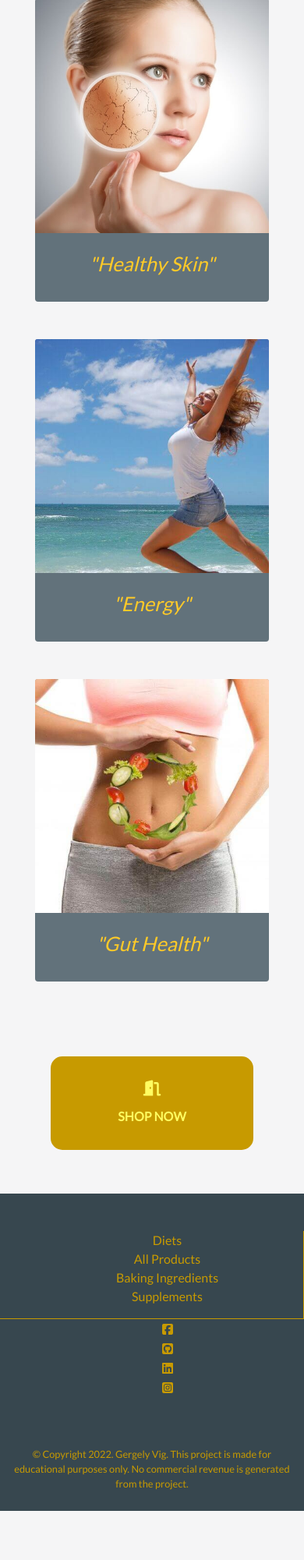
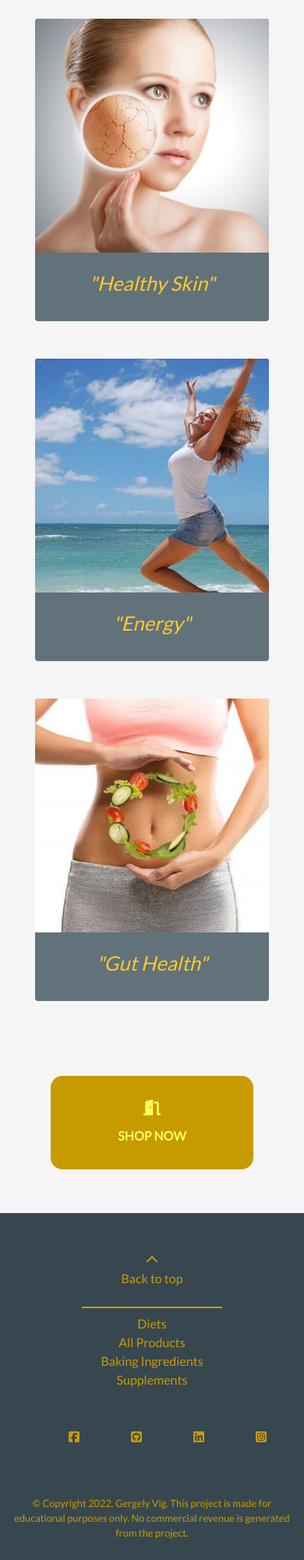
Before and after one commit to Code-Institute-Submissions/szomoru-MP4-DietPantry_MarResub, a Django app: page / in a window 390 px wide. Shown: the part 2183-4184 px from the top of the page at 78% size. Before the commit the page ends 4121 px from the top, so only its background shows below. Run offline with Django 3.2, Linux system fonts and the light colour scheme; some libraries are stand-ins or nearby versions.

Commit message:
back to top feature added to footer, footer styling finished

```diff
--- a/home/templates/home/includes/mission.html
+++ b/home/templates/home/includes/mission.html
@@ -1,3 +1,4 @@
+<hr class="w-75 mb-3">
 <div id="mission" class="container-fluid">
     <div class="row pb-3 justify-content-center">
         <div class="col-10 text-center">
--- a/home/templates/home/index.html
+++ b/home/templates/home/index.html
@@ -2,7 +2,7 @@
 {% load static %}
 
 {% block page-header %}
-    <div class="container header-container">
+    <div id="dp-section-header" class="container header-container">
         <div class="row">
             <div class="col"></div>
         </div>
--- a/static/css/base.css
+++ b/static/css/base.css
@@ -144,7 +144,8 @@
 hr {
     margin-top: 0.5rem;
     margin-bottom: 0.5rem;
-    border-color: var(--color-secondary) !important;
+    border-color: var(--color-secondary-dark) !important;
+    border-width: 2px;
 }
 
 .pos-center {
@@ -241,11 +242,6 @@
     align-items: center !important;
 }
 
-#mission {
-    border-top: solid 0.1rem var(--color-primary);
-    border
-}
-
 #mission h1 {
     color: var(--color-secondary);
     margin-top: 3rem;
@@ -298,6 +294,7 @@
 .footer-section-left ul {
     font-size: var(--default-footer-font-size);
     color: var(--color-secondary-dark);
+    padding: 0;
 }
 
 .footer-section-right {
@@ -316,6 +313,12 @@
     margin-top: 5px;
 }
 
+.footer_back-to-top {
+    text-decoration: none;
+    color: var(--color-secondary-dark);
+}
+
+
 /* -------------------------------- Media Queries */
 
 /* Slightly larger container on xl screens */
@@ -330,10 +333,18 @@
 
     .footer-section-right {
         text-align: center;
+        padding-top: 2rem;
     }
+
+    .footer-section-right ul {
+        display: flex;
+        flex-direction: row;
+        justify-content:space-around;
+    }
+
     .footer-section-left {
         text-align: center;
-        border-bottom: solid 0.1rem var(--color-secondary-dark);
+        border-style: none;
     }
 
 }
--- a/templates/base.html
+++ b/templates/base.html
@@ -133,24 +133,33 @@
         <footer>
           <div class="container-fluid footer-style pt-5 mt-5 dark-bg">
             <div class="row justify-content-center">
+                <a href="#dp-section-header" class="footer_back-to-top text-center">
+                  <div><i class="fas fa-chevron-up"></i></div>
+                  <p>Back to top</p>
+                </a>
+            </div>
+
+            <hr class="w-50">
+
+            <div class="row justify-content-center">
               <div class="footer-section-left col-lg-4 col-md-4 col-sm-6">
                 <ul>
-                  <li class="">
+                  <li>
                       <a href="#">
                         <span class="">Diets</span>
                       </a>
                   </li>
-                  <li class="">
+                  <li>
                     <a href="#">
                       <span class="">All Products</span>
                     </a>
                   </li>
-                  <li class="">
+                  <li>
                     <a href="#">
                       <span class="">Baking Ingredients</span>
                     </a>
                   </li>
-                  <li class="">
+                  <li>
                     <a href="#">
                       <span class="">Supplements</span>
                     </a>
```
